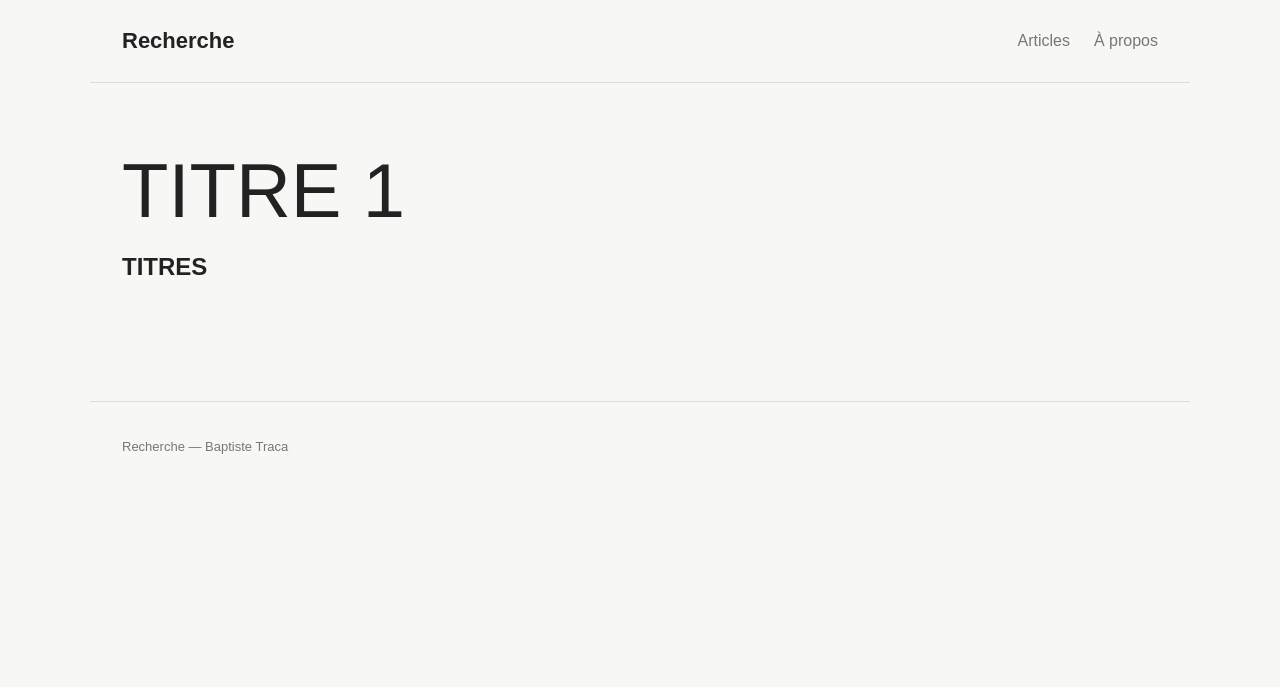
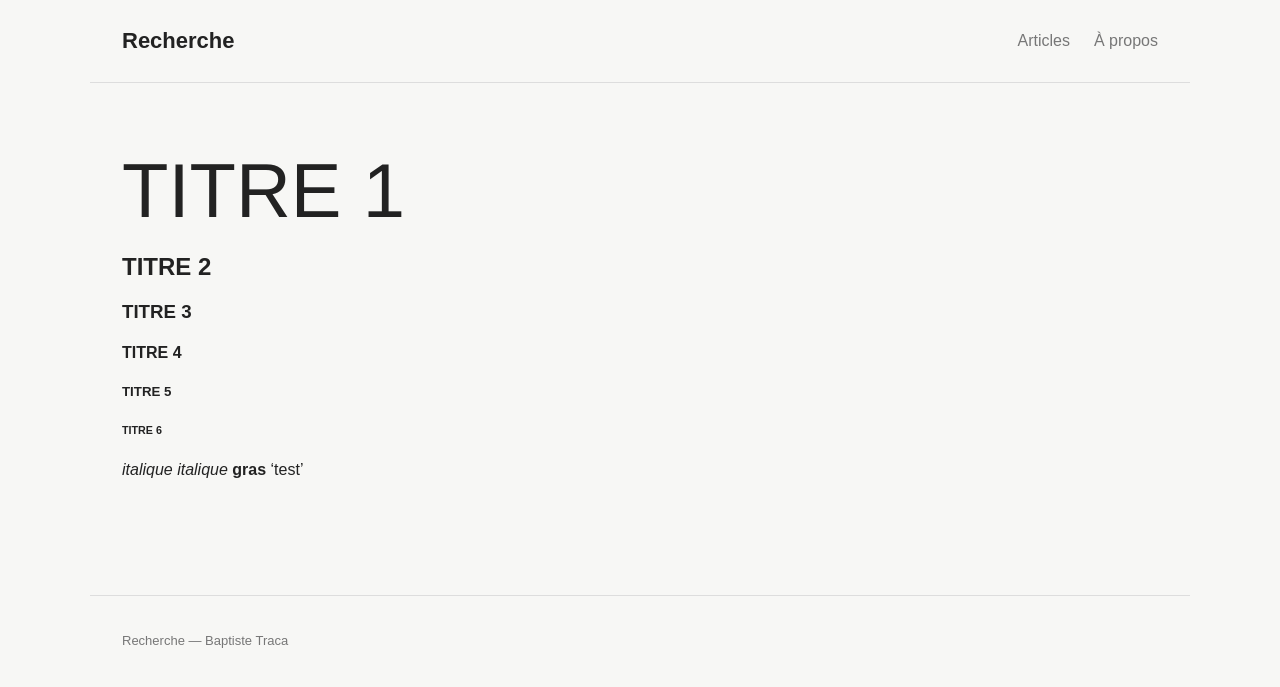
Before and after one commit to b-traca/RECHERCHE, a Jekyll site: the page built from Article.md, in a window 1280 px wide. Shown: the top 687 px of the page. Built offline with Jekyll 4.4.1, drawn with Linux system fonts in a browser that asks for light colours; our own code applies the rules of GitHub Pages for plain Markdown files.

Commit message:
Update Article.md

```diff
--- a/Article.md
+++ b/Article.md
@@ -1,2 +1,9 @@
 # TITRE 1
-## TITRES
+## TITRE 2
+### TITRE 3
+#### TITRE 4
+##### TITRE 5
+###### TITRE 6
+*italique* _italique_
+**gras**
+'test'
```
